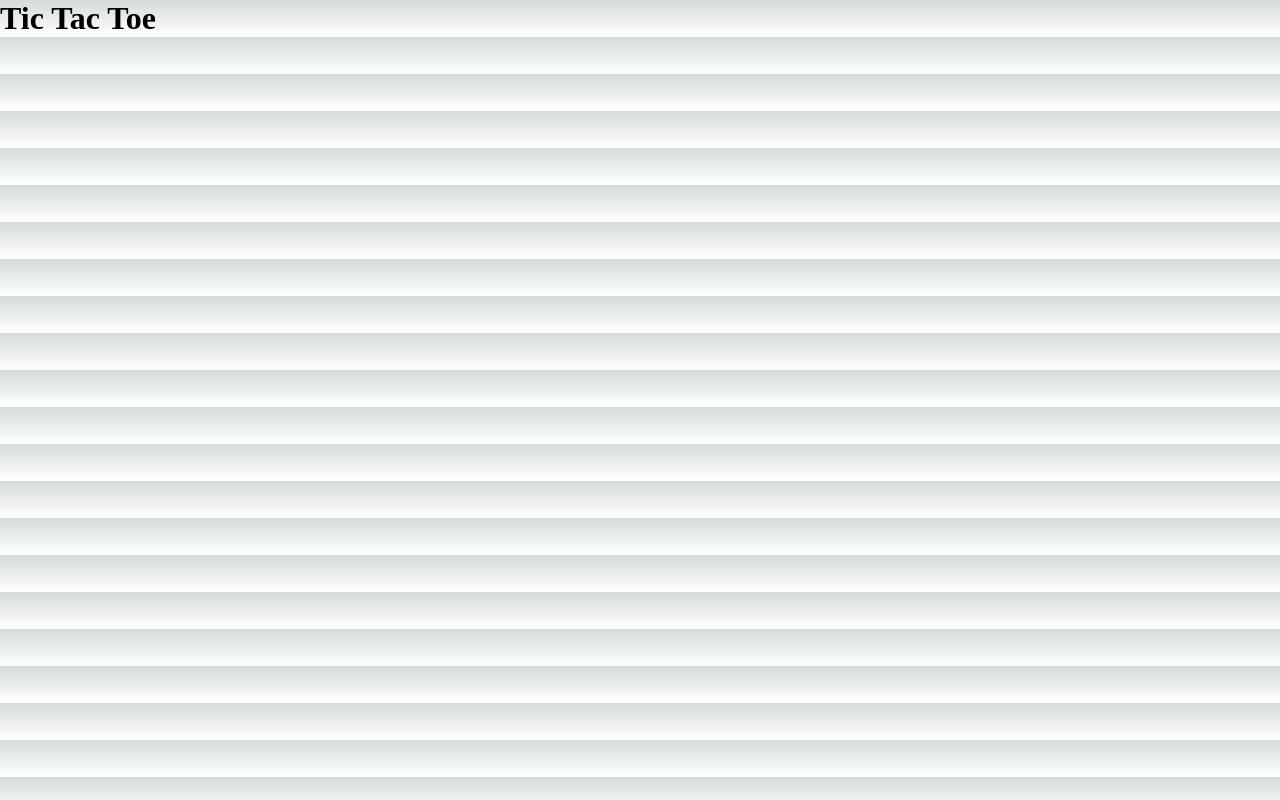
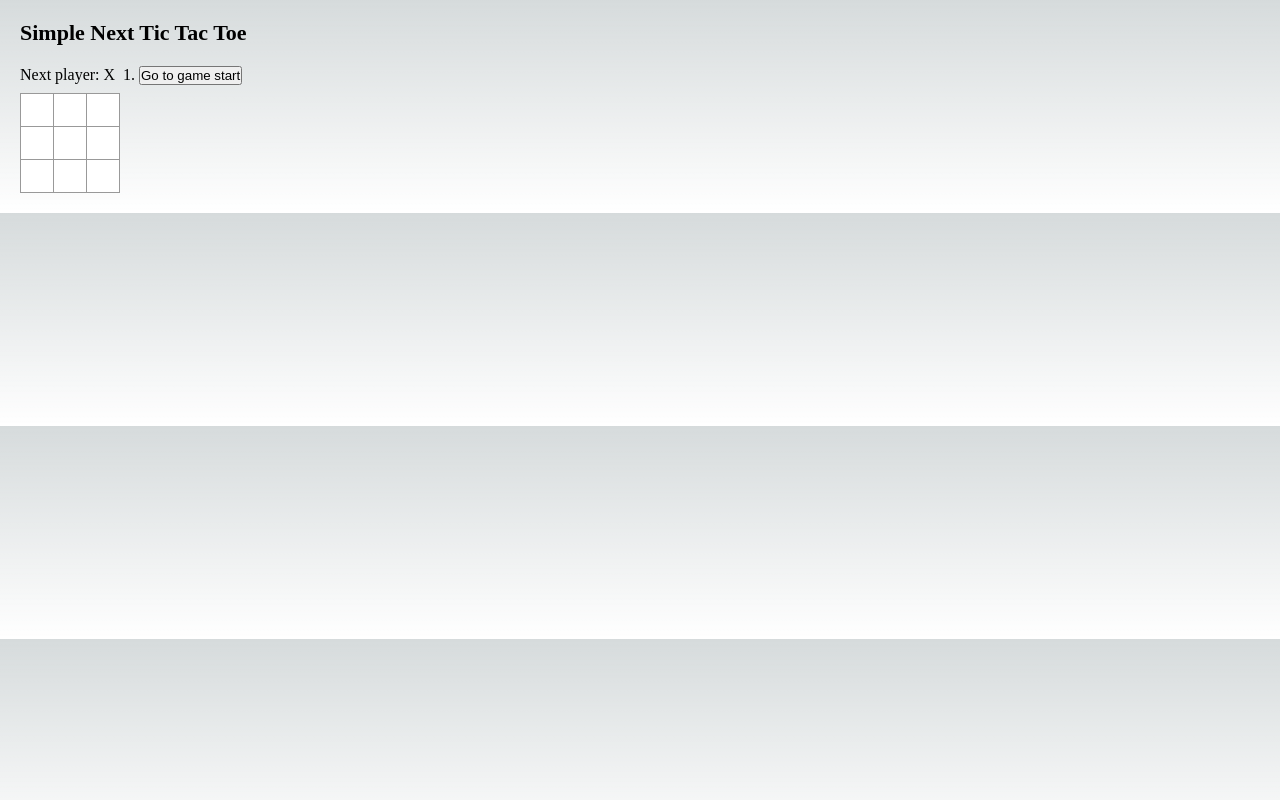
Before and after one commit to AulsD/tic-toe-next, a Next.js app: page / in a window 1280 px wide. Built offline with nearby package versions, Linux system fonts and the light colour scheme.

Commit message:
update grid and styles

```diff
--- a/next.config.js
+++ b/next.config.js
@@ -1,7 +1,7 @@
 /** @type {import('next').NextConfig} */
 const nextConfig = {
   reactStrictMode: true,
-  trailingSlash = true
+  trailingSlash : true
 }
 
 module.exports = nextConfig
--- a/src/pages/index.tsx
+++ b/src/pages/index.tsx
@@ -2,6 +2,7 @@
 import Image from 'next/image'
 import { Inter } from 'next/font/google'
 //import styles from '@/styles/Home.module.css'
+import '@/styles/Tictoe.module.css'
 import { useState } from 'react'
 
 const inter = Inter({ subsets: ['latin'] })
@@ -11,11 +12,12 @@
 	squares: string[];
 	onSquareClick: () => void;
 	value: number;
+  nextMove: number;
 	onPlay: () => void;
 }
 
 export default function Home() {
-	const [xIsNext, setXIsNext] = useState(true);
+	const [xIsNext, setXIsNext] = useState(true | null)<null>;
 	const [history, setHistory] = useState([Array(9).fill(null)]);
 	const [currentMove, setCurrentMove] = useState(0);
 	const currentSquares = history[currentMove];
@@ -27,15 +29,38 @@
 
 	}
 
-	function jumpTo(nextMove) {
-		setCurrentMove(nextMove);
-	}
+  function jumpTo({nextMove}: AppProps) {
+    setCurrentMove(nextMove);
+  }
 
+  const moves = history.map((squares, move) => {
+    let description;
+    if (move > 0) {
+      description = 'Go to move #' + move;
+    } else {
+      description = 'Go to game start';
+    }
+    return (
+      <li key={move}>
+        <button onClick={() => jumpTo(move)}>{description}</button>
+      </li>
+    );
+  });
 
 	return (
 		<>
-		  <h1>Tic Tac Toe</h1>
-		</>
+      <div className="game-title">
+		    <h1>Simple Next Tic Tac Toe</h1>
+      </div>
+      <div className="game">
+        <div className="game-board">
+          <Board xIsNext={xIsNext} squares={currentSquares} onPlay={handlePlay} />
+        </div>
+        <div className="game-info">
+          <ol>{moves}</ol>
+        </div>
+      </div>
+    </>
 	)
 }
 
@@ -48,42 +73,57 @@
 }
 
 function Board({ xIsNext, squares, onPlay}: AppProps) {
-	function handleClick(){
+  function handleClick(i){
 		if (calculateWinner(squares) || squares[i]  ) {
 			return;
 		}
 
-	}
+	  const nextSquares = squares.slice();
 
-	const nextSquares = squares.slice();
-	/*if (xIsNext) {
-		nextSquare[i] = 'X';
-	}
-	*/
+    if (xIsNext) {
+      nextSquares[i] = 'X';
+    } else {
+      nextSquares[i] = 'O';
+    }
+  }
+
+  const winner = calculateWinner(squares);
+	let status;
+
+  if (winner) {
+
+    status = 'Winner: ' + winner;
+
+  } else {
+
+    status = 'Next player: ' + (xIsNext ? 'X' : 'O');
+  }
+
 	return (
 		<>
 			<div className="status">{status}</div>
 			<div className="board-now">
-				<Square value={square[0]} onSquareClick={() => handleClick(0)} />
-				<Square value={square[1]} onSquareClick={() => handleClick(1)} />
-				<Square value={square[2]} onSquareClick={() => handleClick(2)} />
+				<Square value={squares[0]} onSquareClick={() => handleClick(0)} />
+				<Square value={squares[1]} onSquareClick={() => handleClick(1)} />
+				<Square value={squares[2]} onSquareClick={() => handleClick(2)} />
 			</div>
 			<div className="board-now" >
-				<Square value={square[3]} onSquareClick={() => handleClick(3)} />
-				<Square value={square[4]} onSquareClick={() => handleClick(4)} />
-				<Square value={square[5]} onSquareClick={() => handleClick(5)} />
+				<Square value={squares[3]} onSquareClick={() => handleClick(3)} />
+				<Square value={squares[4]} onSquareClick={() => handleClick(4)} />
+				<Square value={squares[5]} onSquareClick={() => handleClick(5)} />
 			</div>
 			<div className="board-now" >
-				<Square value={square[6]} onSquareClick={() => handleClick(6)} />
-				<Square value={square[7]} onSquareClick={() => handleClick(7)} />
-				<Square value={square[8]} onSquareClick={() => handleClick(8)} />
+				<Square value={squares[6]} onSquareClick={() => handleClick(6)} />
+				<Square value={squares[7]} onSquareClick={() => handleClick(7)} />
+				<Square value={squares[8]} onSquareClick={() => handleClick(8)} />
 			</div>
 		</>
 	)
 }
 
 
-function calculateWinner({squares}: AppProps) {
+function calculateWinner(squares ) {
+
 	const lines = [
 		[0,1,2],
 		[3,4,5],
@@ -97,6 +137,7 @@
 
 	for (let i = 0; i < lines.length; i++) {
 		const [a, b, c] = lines[i];
+//    console.log(a, 'checking ')
 		if (squares[a] && squares[a] === squares[b] && squares[a] == squares[c] ){
 			return squares[a];
 		}
--- a/src/styles/Home.module.css
+++ b/src/styles/Home.module.css
@@ -276,3 +276,91 @@
     transform: rotate(0deg);
   }
 }
+
+* {
+  box-sizing: border-box;
+}
+
+body {
+  font-family: sans-serif;
+  margin: 20px;
+  padding: 0;
+}
+
+h1 {
+  margin-top: 0;
+  font-size: 22px;
+}
+
+h2 {
+  margin-top: 0;
+  font-size: 20px;
+}
+
+h3 {
+  margin-top: 0;
+  font-size: 18px;
+}
+
+h4 {
+  margin-top: 0;
+  font-size: 16px;
+}
+
+h5 {
+  margin-top: 0;
+  font-size: 14px;
+}
+
+h6 {
+  margin-top: 0;
+  font-size: 12px;
+}
+
+code {
+  font-size: 1.2em;
+}
+
+ul {
+  padding-left: 20px;
+}
+
+/*
+body {
+  font-family: sans-serif;
+  margin: 20px;
+  padding: 0;
+}*/
+
+.square {
+  background: #fff;
+  border: 1px solid #999;
+  float: left;
+  font-size: 24px;
+  font-weight: bold;
+  line-height: 34px;
+  height: 34px;
+  margin-right: -1px;
+  margin-top: -1px;
+  padding: 0;
+  text-align: center;
+  width: 34px;
+}
+
+.board-row:after {
+  clear: both;
+  content: '';
+  display: table;
+}
+
+.status {
+  margin-bottom: 10px;
+}
+.game {
+  display: flex;
+  flex-direction: row;
+}
+
+.game-info {
+  margin-left: 20px;
+}
--- /dev/null
+++ b/src/styles/Tictoe.module.css
@@ -0,0 +1,34 @@
+
+
+.square {
+  background: #fff;
+  border: 1px solid #999;
+  float: left;
+  font-size: 24px;
+  font-weight: bold;
+  line-height: 34px;
+  height: 34px;
+  margin-right: -1px;
+  margin-top: -1px;
+  padding: 0;
+  text-align: center;
+  width: 34px;
+}
+
+.board-row:after {
+  clear: both;
+  content: '';
+  display: table;
+}
+
+.status {
+  margin-bottom: 10px;
+}
+.game {
+  display: flex;
+  flex-direction: row;
+}
+
+.game-info {
+  margin-left: 20px;
+}
--- a/src/styles/globals.css
+++ b/src/styles/globals.css
@@ -100,6 +100,84 @@
   text-decoration: none;
 }
 
+h1 {
+  margin-top: 0;
+  font-size: 22px;
+}
+
+h2 {
+  margin-top: 0;
+  font-size: 20px;
+}
+
+h3 {
+  margin-top: 0;
+  font-size: 18px;
+}
+
+h4 {
+  margin-top: 0;
+  font-size: 16px;
+}
+
+h5 {
+  margin-top: 0;
+  font-size: 14px;
+}
+
+h6 {
+  margin-top: 0;
+  font-size: 12px;
+}
+
+code {
+  font-size: 1.2em;
+}
+
+ul {
+  padding-left: 20px;
+}
+
+
+.square {
+  background: #fff;
+  border: 1px solid #999;
+  float: left;
+  font-size: 24px;
+  font-weight: bold;
+  line-height: 34px;
+  height: 34px;
+  margin-right: -1px;
+  margin-top: -1px;
+  padding: 0;
+  text-align: center;
+  width: 34px;
+}
+
+.board-row:after {
+  clear: both;
+  content: '';
+  display: table;
+}
+
+.status {
+  margin-bottom: 10px;
+}
+
+.game-title {
+  margin: 20px 20px 20px;
+}
+
+.game {
+  display: flex;
+  flex-direction: row;
+  margin: 20px;
+}
+
+.game-info {
+  margin-left: 20px;
+}
+
 @media (prefers-color-scheme: dark) {
   html {
     color-scheme: dark;
```
Also changed, not shown: components/Board.tsx (added, +13 -0 lines), components/index.tsx (added).
